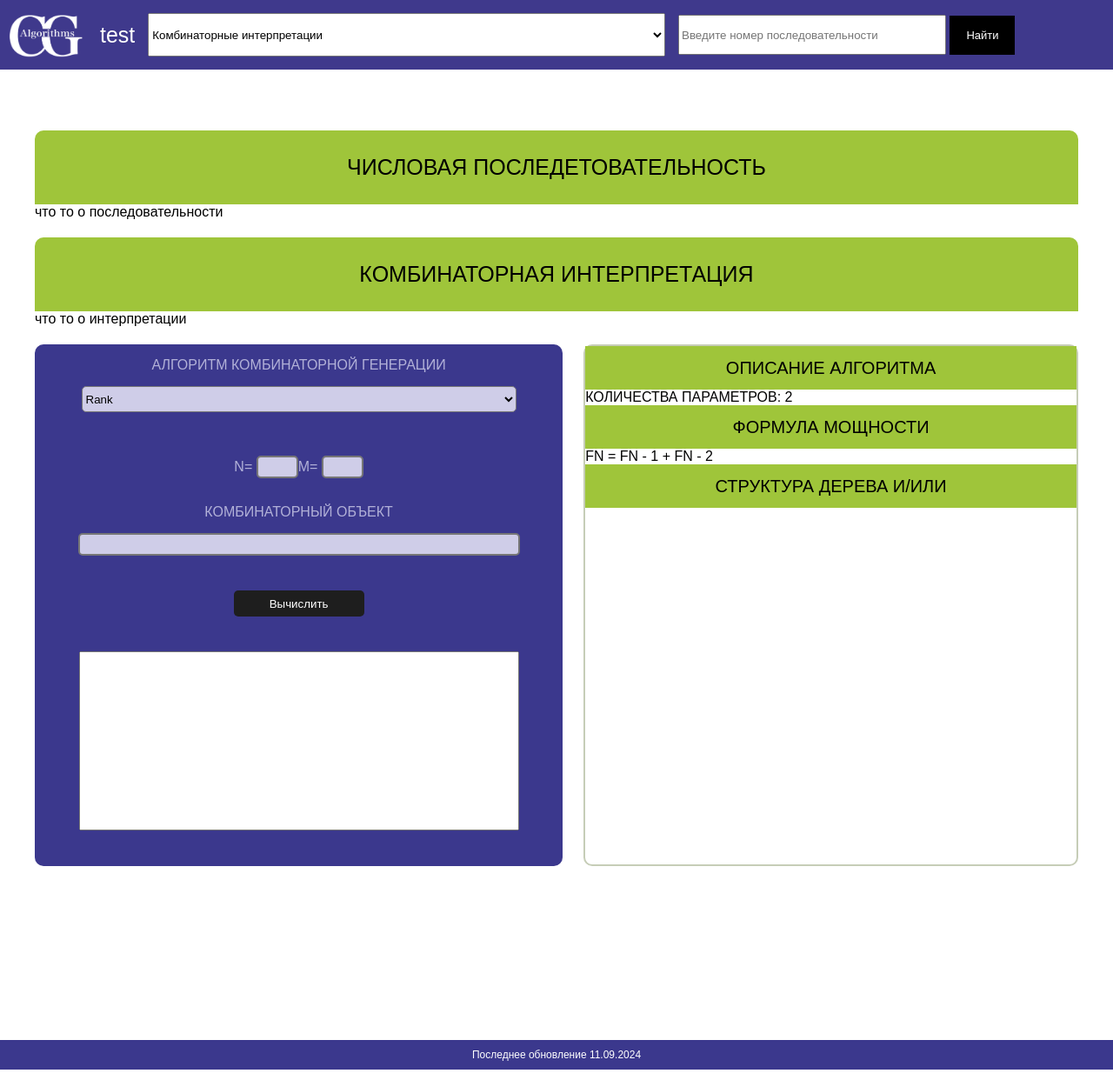
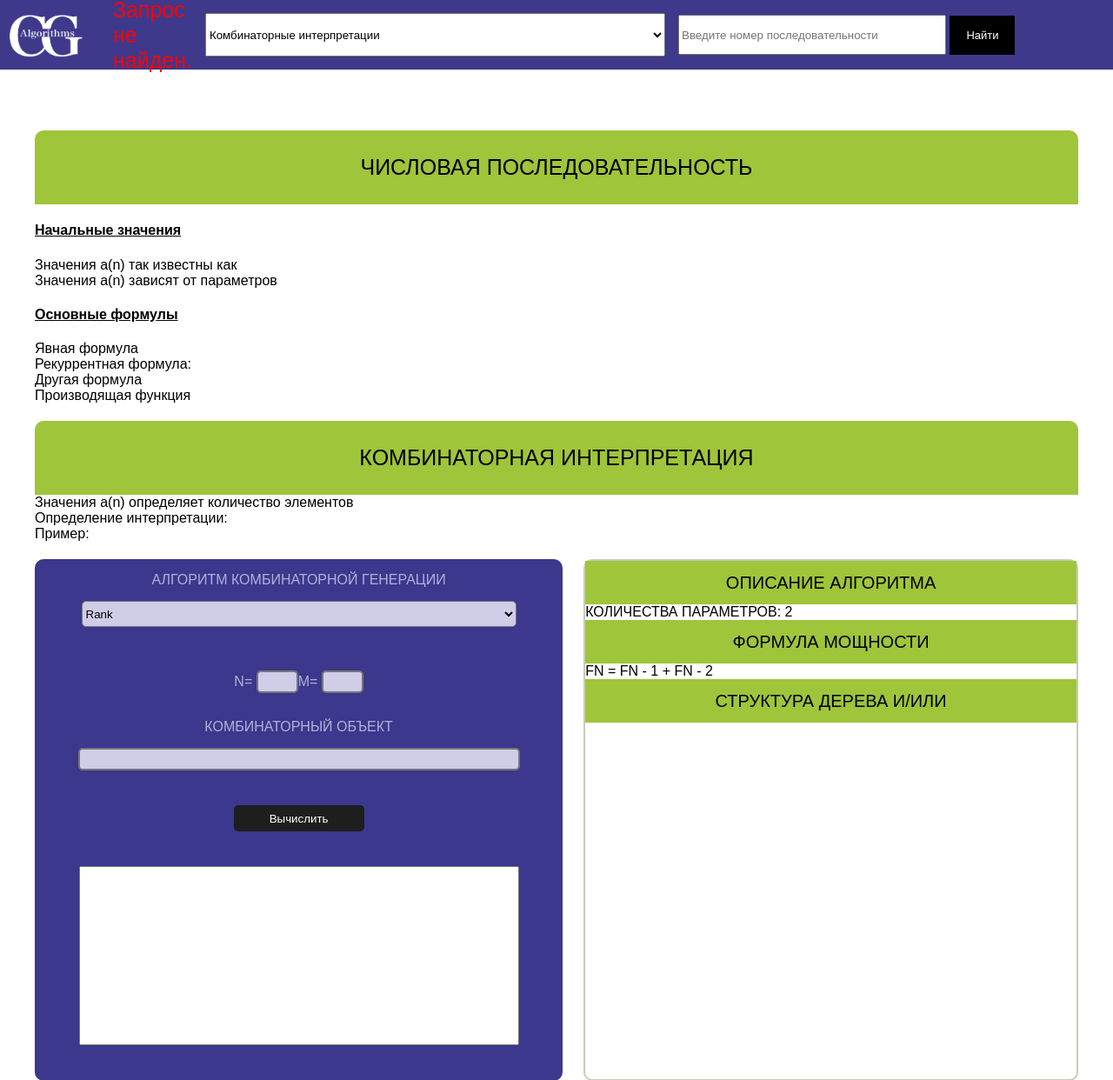
Before and after one commit to Hobbit091/GPO_MAIN, a Django app: page /main in a window 1280 px wide. Shown: the top 1242 px of the page at 87% size. Run offline with Django 5.2, Linux system fonts and the light colour scheme; data that the repository does not hold is empty; some libraries are stand-ins or nearby versions; some web fonts are replaced.

Commit message:
что я наделал

```diff
--- /dev/null
+++ b/backend/backend/static/scripts/find.js
@@ -0,0 +1,26 @@
+function executeSearchQuery() {
+    const query = document.querySelector('.find-input').value.trim();
+
+    if (query) {
+        window.location.href = `/main?find=${encodeURIComponent(query)}`;
+    } else {
+        alert('Введите запрос для поиска.');
+    }
+}
+
+function getQueryParam(param) {
+    const urlParams = new URLSearchParams(window.location.search);
+    return urlParams.get(param);
+}
+
+// Получаем значение параметра "find"
+const searchQuery = getQueryParam('find');
+const headerNameElement = document.querySelector('.main__header-name');
+const errorMessageElement = document.getElementById('error-message');
+
+if (searchQuery) {
+    headerNameElement.textContent = searchQuery;
+} else {
+    errorMessageElement.style.display = 'block';
+    errorMessageElement.textContent = 'Запрос не найден.';
+}
--- a/backend/backend/static/scripts/main.js
+++ b/backend/backend/static/scripts/main.js
@@ -38,12 +38,24 @@ document.addEventListener('DOMContentLoaded', function() {
           if (response.ok) {
             const sequenceData = await response.json();
             const infoWrapper = document.querySelector('.info__block1');
+            infoWrapper.innerHTML = `
+                  <h4 style="text-decoration:underline"> Начальные значения </h4>
+                  <div>${sequenceData[0].recurrent_formula}</div>
+                  <div>Значения a(n) так известны как ${sequenceData[0].name}</div>
+                  <div>Значения a(n) зависят от ${sequenceData[0].number_of_parameters} параметров</div>
+                  <h4 style="text-decoration:underline"> Основные формулы </h4>
+                  <div style="padding-left:10px"> Явная формула </div>
+                  <div class="main_info_formula"> $$${sequenceData[0].explicit_formula_latex}$$</div>
+                   <div style="padding-left:10px"> Рекуррентная формула: </div>
+                  <div class="main_info_formula">$$${sequenceData[0].recurrent_formula_latex}$$</div>
+                   <div style="padding-left:10px"> Другая формула </div>
+                  <div class="main_info_formula">$$${sequenceData[0].other_formula_latex}$$</div>
+                   <div style="padding-left:10px"> Производящая функция</div>
+                  <div class="main_info_formula">$$${sequenceData[0].generating_function_latex}$$</div>
+            `;
 
-            // Обновляем информацию в блоке info__wrapper
-            infoWrapper.innerHTML = `
-              <div class="info__name">${sequenceData[0].id}</div>
-              <div class="info__desc">${sequenceData[0].name}</div>
-            `;
+          MathJax.typesetPromise([infoWrapper]).catch((err) => console.log(err.message));
+
           } else {
             console.error('Ошибка при загрузке последовательности');
           }
@@ -69,10 +81,11 @@ async function loadInterpretations_details() {
         const interpData = await response.json();
         const infoWrapper = document.querySelector('.info__block2');
             infoWrapper.innerHTML = `
-            <div>${interpData[0].id}</div>
-            <div>${interpData[0].n_value}</div>
-            <div>${interpData[0].description}</div>
-            <div">${interpData[0].example_text}</div>
+            <div> Значения a(n) определяет количество ${interpData[0].n_value} элементов</div>
+            <div> Определение интерпретации: ${interpData[0].description} </div>
+            <div> Пример: </div>
+            <div>${interpData[0].example_text}</div>
+            <div>${interpData[0].example_table}</div>
           `;
 
       } else {
--- a/backend/backend/static/styles/styles.css
+++ b/backend/backend/static/styles/styles.css
@@ -333,6 +333,12 @@ body {
   background-color: #FFFFFF;
   border-radius: 0 0 10px 10px;
 }
+.main_info_formula
+{
+  display: flex;
+  align-items: end;
+  padding-left: 50px;
+}
 .info__block {
   margin-bottom: 20px;
 }
@@ -510,6 +516,21 @@ body {
           justify-content: center;
   text-align: center;
 }
+
+table {
+  width: 30%;
+  border-collapse: collapse;
+  margin-bottom: 10px;
+}
+th, td {
+  border: 1px solid black;
+  text-align: center;
+  padding: 8px;
+}
+th {
+  background-color: #d6e0f5; /* светло-синий цвет */
+}
+
 @media (max-width:1659px) {
   .main__header {
     -webkit-box-orient: horizontal;
--- a/backend/backend/static/templates/main.html
+++ b/backend/backend/static/templates/main.html
@@ -19,7 +19,8 @@
         <picture class="main__header-picture">
           <a  href="home" > <img src="static\assets\images\logo_white.png" class="home__img" alt="CGCAL" width="100px" height="70px"/></a>
         </picture>
-        <div class="main__header-name">test</div> <!-- Здесь отображается OEIS ID -->
+        <div class="main__header-name"></div> <!-- Здесь отображается OEIS ID -->
+        <div id="error-message" style="color: red; display: none;">Запрос не найден.</div>
       </div>
 
       <div class="main__header-selector">
@@ -30,27 +31,40 @@
       </div>
 
       <div class="main__header-search-box">
-        <input type="text" placeholder="Введите номер последовательности" class="main__header-search-input">
-        <button class="main__header-search-button">Найти</button>
+        <input type="text" name="find" placeholder="Введите номер последовательности" class="main__header-search-input find-input"  >
+        <button class="main__header-search-button" onclick="executeSearchQuery()">Найти</button>
       </div>
     </div>
   </div>
   <div class="info__wrapper">
-    <div class="info__block info__block1">
+    <div class="info__block ">
       <div class="info__name">
-        Числовая последетовательность
+        Числовая последовательность
       </div>
-      <div class="info__desc">
-        что то о последовательности
+      <div class="info__desc info__block1">
+        <h4 style="text-decoration:underline"> Начальные значения </h4>
+        <div>Значения a(n) так известны как</div>
+        <div>Значения a(n) зависят от  параметров</div>
+        <h4 style="text-decoration:underline"> Основные формулы </h4>
+        <div> Явная формула </div>
+        <div class="main_info_formula"></div>
+         <div> Рекуррентная формула: </div>
+        <div class="main_info_formula"></div>
+         <div> Другая формула </div>
+        <div class="main_info_formula"></div>
+         <div> Производящая функция</div>
+        <div class="main_info_formula"></div>
       </div>
     </div>
 
-    <div class="info__block info__block2">
+    <div class="info__block ">
       <div class="info__name">
         Комбинаторная интерпретация
       </div>
-      <div class="info__desc">
-        что то о интерпретации
+      <div class="info__desc info__block2">
+        <div> Значения a(n) определяет количество элементов</div>
+        <div> Определение интерпретации: </div>
+        <div> Пример: </div>
       </div>
     </div>
   </div>
@@ -111,6 +125,8 @@
   </div>
 
   <script src="static\scripts\main.js"></script>
+  <script src="static\scripts\find.js"></script>
+  <script id="MathJax-script" async src="https://cdn.jsdelivr.net/npm/mathjax@3/es5/tex-mml-chtml.js"></script>
 
 </body>
 
--- a/backend/bdapp/models.py
+++ b/backend/bdapp/models.py
@@ -24,7 +24,7 @@ class interpretation(models.Model):
     n_value = models.TextField()
     description = models.TextField()
     example_text = models.TextField(blank=True, null=True)
-    example_image = models.ImageField(upload_to='images/')
+    example_image = models.ImageField(upload_to='images/', blank=True, null=True)
     example_table = models.TextField(blank=True, null=True)
     example_image_process = ImageSpecField(source='example_image',
                                       processors=[ResizeToFill(100, 50)],
@@ -43,7 +43,7 @@ class algorithm(models.Model):
     description = models.TextField()
     field1_text = models.TextField(blank=True, null=True)
     field2_text = models.TextField(blank=True, null=True)
-    tree_structure = models.ImageField(upload_to='images/')
+    tree_structure = models.ImageField(upload_to='images/',blank=True, null=True)
     pseudocode = models.TextField(blank=True, null=True)
     algorithm_code = models.TextField(blank=True, null=True)
     href_code = models.TextField(blank=True, null=True)
--- a/backend/bdapp/views.py
+++ b/backend/bdapp/views.py
@@ -32,8 +32,14 @@ def search_sequence(request):
         news = sequence_desc.objects.filter(OEIS_ID=oeis_id).first()
         if news:
             list_seq.append({
-                'id': news.OEIS_ID,  # ID интерпретации
-                'name': news.special_title,  # Описание
+                'id': news.OEIS_ID,
+                'name': news.special_title,
+                'number_of_parameters': news.number_of_parameters,
+                'explicit_formula_latex': news.explicit_formula_latex,
+                'recurrent_formula': news.recurrent_formula,
+                'recurrent_formula_latex': news.recurrent_formula_latex,
+                'other_formula_latex': news.other_formula_latex,
+                'generating_function_latex': news.generating_function_latex,
                })
             return JsonResponse(list_seq, safe=False)
         else:
@@ -41,7 +47,6 @@ def search_sequence(request):
 
     except ApplicationException as exception:
         return HttpResponseBadRequest(content=exception.message)
-
 
 def search_InterpSelect(request):
     try:
@@ -51,20 +56,18 @@ def search_InterpSelect(request):
 
         if news:
             m_id = news[0].M_ID
-            # Получаем все записи из sequence_tb, связанные с текущим M_ID
             sequence_records = sequence_tb.objects.filter(M_ID=m_id)
 
             for record in sequence_records:
-                # Извлекаем интерпретацию по Interp_ID из текущей записи
                 interpretation_instance = record.Interp_ID
                 list_interp.append({
                     'id': interpretation_instance.Interp_ID,  # ID интерпретации
                     'n_value': interpretation_instance.n_value,  # Описание
                     'desc': interpretation_instance.description,  # Описание
+                    'example_table': interpretation_instance.example_table,
                     'example_text': interpretation_instance.example_text,  # Описание
                     #'example_image': interpretation_instance.example_image,  # Описание
-                    'example_table': interpretation_instance.example_table,  # Описание
-                  # 'example_image_process': interpretation_instance.example_image_process,  # Описание
+                    #'example_image_process': interpretation_instance.example_image_process,  # Описание
                 })
             return JsonResponse(list_interp, safe=False)
         else:
```
Also changed, not shown: backend/backend/static/templates/index.html (+3 -4 lines).
